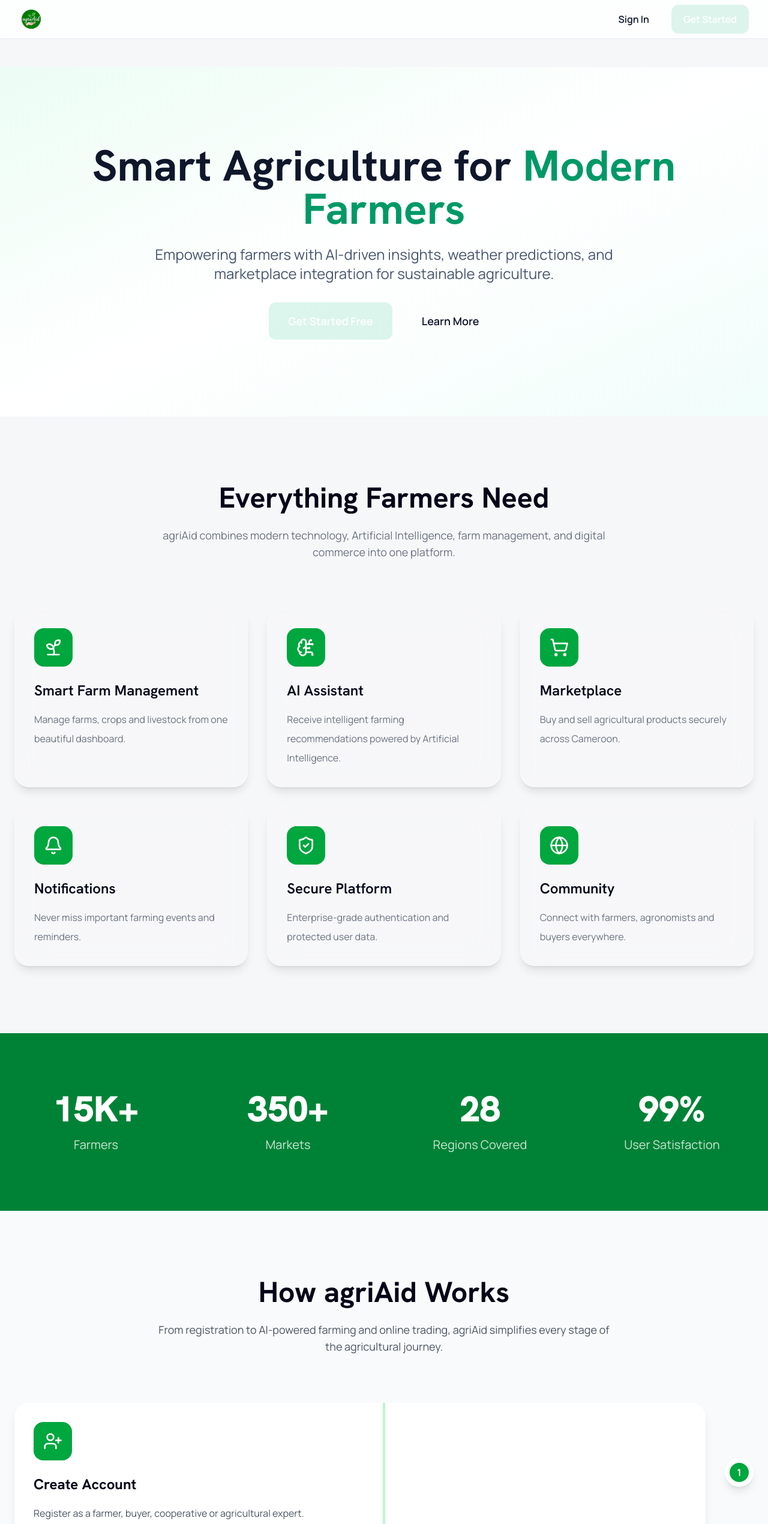
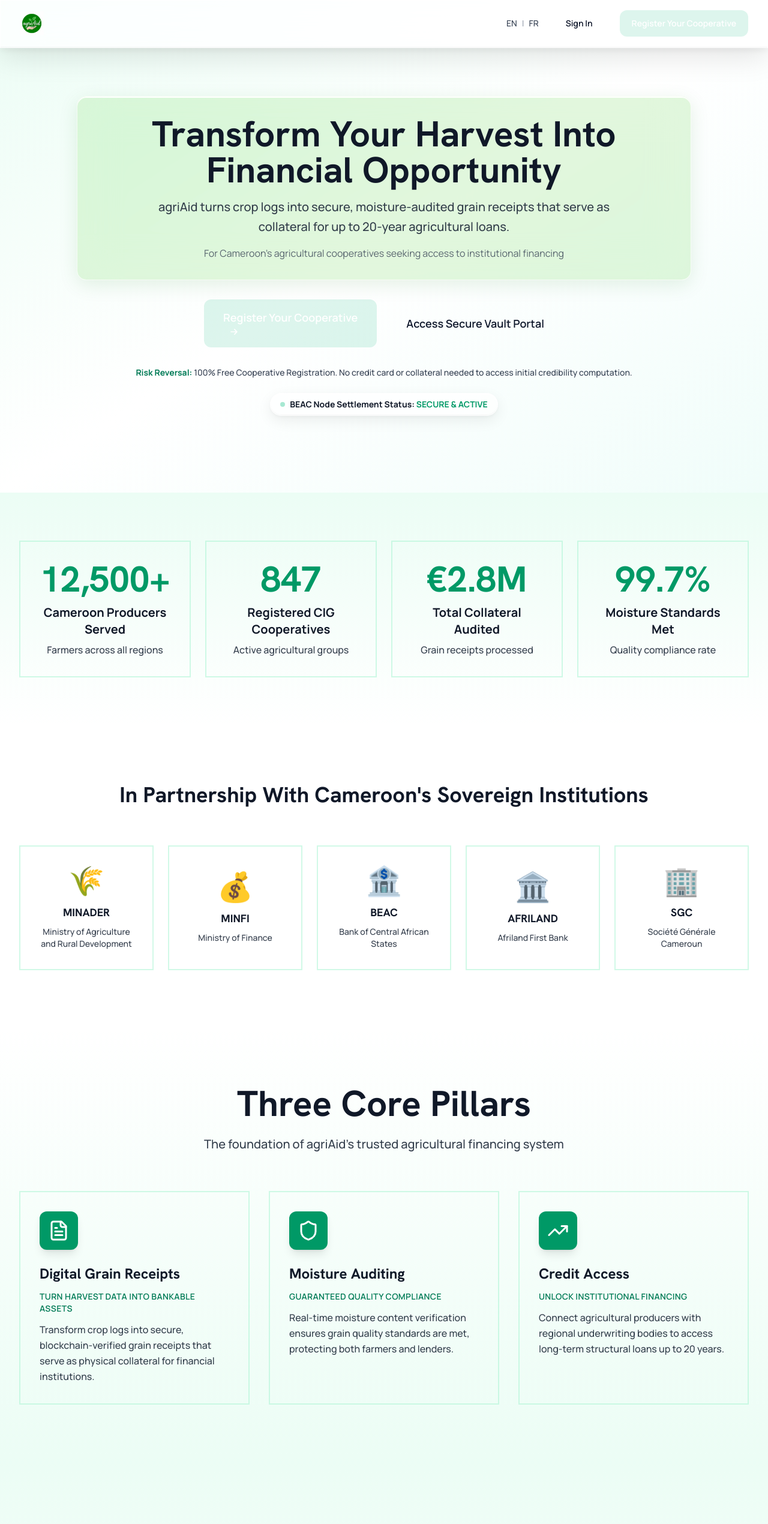
Before and after one commit to alapani-svg/agriAid-frontend, a React (Vite) app: page / in a window 1280 px wide. Shown: the top 2540 px of the page at 60% size. Built offline with nearby package versions, Linux system fonts and the light colour scheme.

Commit message:
Frontend Modifications

```diff
--- a/src/App.tsx
+++ b/src/App.tsx
@@ -1,10 +1,11 @@
 import LandingPage from "./modules/Landing/pages/LandingPage";
-import MainLayout from "./layouts/MainLayout";
+import Navigation from "./modules/Landing/components/Navigation/Navigation";
 
 export default function App() {
   return (
-    <MainLayout>
+    <>
+      <Navigation />
       <LandingPage />
-    </MainLayout>
+    </>
   );
 }
--- a/src/modules/Landing/components/Features/Features.tsx
+++ b/src/modules/Landing/components/Features/Features.tsx
@@ -1,85 +1,64 @@
 import {
-    Sprout,
-    ShoppingCart,
-    BrainCircuit,
-    Bell,
-    ShieldCheck,
-    Globe,
+    FileText,
+    Shield,
+    TrendingUp,
 } from "lucide-react";
-import FeatureCard from "./FeatureCard";
 
-const features = [
+const pillars = [
   {
-        icon: Sprout,
-        title: "Smart Farm Management",
-        description:
-            "Manage farms, crops and livestock from one beautiful dashboard.",
+    icon: FileText,
+    title: "Digital Grain Receipts",
+    description: "Transform crop logs into secure, blockchain-verified grain receipts that serve as physical collateral for financial institutions.",
+    benefit: "Turn harvest data into bankable assets"
   },
   {
-        icon: BrainCircuit,
-        title: "AI Assistant",
-        description:
-            "Receive intelligent farming recommendations powered by Artificial Intelligence.",
+    icon: Shield,
+    title: "Moisture Auditing",
+    description: "Real-time moisture content verification ensures grain quality standards are met, protecting both farmers and lenders.",
+    benefit: "Guaranteed quality compliance"
   },
   {
-        icon: ShoppingCart,
-        title: "Marketplace",
-        description:
-            "Buy and sell agricultural products securely across Cameroon.",
-    },
-    {
-        icon: Bell,
-        title: "Notifications",
-        description:
-            "Never miss important farming events and reminders.",
-    },
-    {
-        icon: ShieldCheck,
-        title: "Secure Platform",
-        description:
-            "Enterprise-grade authentication and protected user data.",
-    },
-    {
-        icon: Globe,
-        title: "Community",
-        description:
-            "Connect with farmers, agronomists and buyers everywhere.",
+    icon: TrendingUp,
+    title: "Credit Access",
+    description: "Connect agricultural producers with regional underwriting bodies to access long-term structural loans up to 20 years.",
+    benefit: "Unlock institutional financing"
   },
 ];
 
 export default function Features() {
   return (
-        <section className="py-28 px-6">
-            <div className="max-w-7xl mx-auto">
-
-                <div className="text-center mb-20">
-
-                    <h2 className="text-5xl font-bold">
-                        Everything Farmers Need
+    <section className="py-24 bg-gradient-to-b from-white to-emerald-50">
+      <div className="max-w-7xl mx-auto px-4 sm:px-6 lg:px-8">
+        <div className="text-center mb-16">
+          <h2 className="text-4xl sm:text-5xl lg:text-6xl font-bold text-gray-900 mb-6 font-headline opacity-100">
+            Three Core Pillars
           </h2>
-
-                    <p className="mt-6 text-gray-500 max-w-3xl mx-auto text-lg">
-                        agriAid combines modern technology,
-                        Artificial Intelligence,
-                        farm management,
-                        and digital commerce into one platform.
+          <p className="text-xl text-gray-800 max-w-3xl mx-auto opacity-90 font-medium">
+            The foundation of agriAid's trusted agricultural financing system
           </p>
-
         </div>
 
-                <div className="grid lg:grid-cols-3 md:grid-cols-2 gap-8">
-
-                    {features.map((feature) => (
-                        <FeatureCard
-                            key={feature.title}
-                            icon={feature.icon}
-                            title={feature.title}
-                            description={feature.description}
-                        />
+        <div className="grid md:grid-cols-3 gap-8">
+          {pillars.map((pillar, index) => (
+            <div
+              key={pillar.title}
+              className={`liquid-glass-card p-8 afd${index + 1} border-2 border-emerald-200/50 hover:border-emerald-400/70`}
+            >
+              <div className="w-16 h-16 bg-emerald-600 rounded-xl flex items-center justify-center mb-6 shadow-lg">
+                <pillar.icon className="w-9 h-9 text-white" />
+              </div>
+              <h3 className="text-2xl font-bold text-gray-900 mb-3 font-headline">
+                {pillar.title}
+              </h3>
+              <p className="text-emerald-700 font-semibold text-sm mb-3 uppercase tracking-wide">
+                {pillar.benefit}
+              </p>
+              <p className="text-gray-800 leading-relaxed font-medium opacity-90">
+                {pillar.description}
+              </p>
+            </div>
           ))}
-
         </div>
-
       </div>
     </section>
   );
--- /dev/null
+++ b/src/modules/Landing/components/Footer/Footer.tsx
@@ -0,0 +1,27 @@
+export default function Footer() {
+  return (
+    <footer className="liquid-glass border-t border-white/40 py-12">
+      <div className="max-w-7xl mx-auto px-4 sm:px-6 lg:px-8">
+        <div className="text-center">
+          <p className="text-gray-600 mb-4">
+            © 2024 AgriAid Cameroon. All rights reserved.
+          </p>
+          <p className="text-sm text-gray-500">
+            Ministry of Agriculture & Ministry of Finance, Republic of Cameroon
+          </p>
+          <div className="flex justify-center gap-6 mt-6">
+            <a href="#" className="text-sm text-gray-600 hover:text-emerald-600 transition-colors">
+              Privacy Policy
+            </a>
+            <a href="#" className="text-sm text-gray-600 hover:text-emerald-600 transition-colors">
+              Terms of Service
+            </a>
+            <a href="#" className="text-sm text-gray-600 hover:text-emerald-600 transition-colors">
+              Contact
+            </a>
+          </div>
+        </div>
+      </div>
+    </footer>
+  );
+}
--- a/src/modules/Landing/components/Hero/Hero.tsx
+++ b/src/modules/Landing/components/Hero/Hero.tsx
@@ -2,19 +2,42 @@
 
 export default function Hero() {
   return (
-    <section className="relative overflow-hidden bg-gradient-to-br from-emerald-50 via-white to-teal-50 py-20 sm:py-32">
+    <section className="relative overflow-hidden bg-gradient-to-br from-emerald-50 via-white to-teal-50 pt-32 pb-20 sm:pt-40 sm:pb-32">
       <div className="max-w-7xl mx-auto px-4 sm:px-6 lg:px-8">
         <div className="text-center">
-          <h1 className="text-5xl sm:text-6xl lg:text-7xl font-bold text-slate-900 mb-6">
-            Smart Agriculture for
-            <span className="text-emerald-600"> Modern Farmers</span>
-          </h1>
-          <p className="text-xl sm:text-2xl text-slate-600 mb-8 max-w-3xl mx-auto">
-            Empowering farmers with AI-driven insights, weather predictions, and marketplace integration for sustainable agriculture.
-          </p>
-          <div className="flex flex-col sm:flex-row gap-4 justify-center">
-            <Button size="lg">Get Started Free</Button>
-            <Button variant="outline" size="lg">Learn More</Button>
+          <div className="liquid-glass-emerald rounded-2xl p-8 mb-8 max-w-5xl mx-auto animate-fade-up">
+            <h1 className="text-4xl sm:text-5xl lg:text-6xl font-bold text-gray-900 mb-4 font-headline opacity-100">
+              Transform Your Harvest Into Financial Opportunity
+            </h1>
+            <p className="text-lg sm:text-xl text-gray-800 leading-relaxed max-w-3xl mx-auto opacity-90 font-medium">
+              agriAid turns crop logs into secure, moisture-audited grain receipts that serve as collateral for up to 20-year agricultural loans.
+            </p>
+            <p className="text-base text-gray-700 mt-4 max-w-2xl mx-auto opacity-80">
+              For Cameroon's agricultural cooperatives seeking access to institutional financing
+            </p>
+          </div>
+
+          <div className="flex flex-col sm:flex-row gap-4 justify-center mb-8 afd1">
+            <Button size="lg" className="text-base font-semibold">
+              Register Your Cooperative
+              <svg className="ml-2 w-5 h-5" fill="none" stroke="currentColor" viewBox="0 0 24 24">
+                <path strokeLinecap="round" strokeLinejoin="round" strokeWidth={2} d="M13 7l5 5m0 0l-5 5m5-5H6" />
+              </svg>
+            </Button>
+            <Button variant="outline" size="lg" className="text-base font-semibold">
+              Access Secure Vault Portal
+            </Button>
+          </div>
+
+          <div className="text-sm text-gray-700 mb-6 afd2 font-medium">
+            <span className="text-emerald-700 font-bold">Risk Reversal:</span> 100% Free Cooperative Registration. No credit card or collateral needed to access initial credibility computation.
+          </div>
+
+          <div className="inline-flex items-center gap-2 liquid-glass rounded-full px-4 py-2 afd3">
+            <div className="w-2 h-2 bg-emerald-500 rounded-full status-live"></div>
+            <span className="text-sm font-bold text-gray-900">
+              BEAC Node Settlement Status: <span className="text-emerald-600">SECURE & ACTIVE</span>
+            </span>
           </div>
         </div>
       </div>
--- a/src/modules/Landing/components/HowItWorks/HowItWorks.tsx
+++ b/src/modules/Landing/components/HowItWorks/HowItWorks.tsx
@@ -1,129 +1,71 @@
 import {
     UserPlus,
-    Tractor,
-    BrainCircuit,
-    ShoppingBasket,
+    FileText,
+    ShieldCheck,
     TrendingUp,
 } from "lucide-react";
 
 const steps = [
   {
     icon: UserPlus,
-        title: "Create Account",
-        description:
-            "Register as a farmer, buyer, cooperative or agricultural expert.",
+    title: "Register Cooperative",
+    description: "Create your cooperative profile and add member farmers to the platform.",
   },
   {
-        icon: Tractor,
-        title: "Manage Your Farm",
-        description:
-            "Add farms, crops and livestock from one centralized dashboard.",
+    icon: FileText,
+    title: "Log Crop Production",
+    description: "Record harvest data and generate digital grain receipts with moisture certification.",
   },
   {
-        icon: BrainCircuit,
-        title: "Receive AI Advice",
-        description:
-            "Get intelligent recommendations for planting, diseases and productivity.",
-    },
-    {
-        icon: ShoppingBasket,
-        title: "Buy & Sell",
-        description:
-            "Access the digital marketplace to sell produce or purchase farming inputs.",
+    icon: ShieldCheck,
+    title: "Quality Verification",
+    description: "Grain samples undergo moisture auditing to meet international quality standards.",
   },
   {
     icon: TrendingUp,
-        title: "Grow Your Business",
-        description:
-            "Track performance and improve productivity with powerful analytics.",
+    title: "Access Financing",
+    description: "Use verified grain receipts as collateral to secure long-term agricultural loans.",
   },
 ];
 
 export default function HowItWorks() {
   return (
-        <section className="py-28 bg-gray-50">
-
-            <div className="max-w-7xl mx-auto px-6">
-
-                <div className="text-center mb-20">
-
-                    <h2 className="text-5xl font-bold">
-                        How agriAid Works
+    <section className="py-24 bg-gradient-to-b from-emerald-50 to-white">
+      <div className="max-w-7xl mx-auto px-4 sm:px-6 lg:px-8">
+        <div className="text-center mb-16">
+          <h2 className="text-4xl sm:text-5xl lg:text-6xl font-bold text-gray-900 mb-6 font-headline opacity-100">
+            How It Works
           </h2>
-
-                    <p className="mt-6 text-gray-600 max-w-3xl mx-auto text-lg">
-                        From registration to AI-powered farming and online
-                        trading, agriAid simplifies every stage of the
-                        agricultural journey.
+          <p className="text-xl text-gray-800 max-w-3xl mx-auto opacity-90 font-medium">
+            Simple steps to transform your harvest into financial opportunity
           </p>
-
         </div>
 
-                <div className="relative">
-
-                    <div className="hidden lg:block absolute left-1/2 top-0 bottom-0 w-1 bg-green-200 -translate-x-1/2" />
-
-                    <div className="space-y-12">
-
+        <div className="grid md:grid-cols-2 lg:grid-cols-4 gap-6">
           {steps.map((step, index) => {
-
             const Icon = step.icon;
-
             return (
-
               <div
                 key={step.title}
-                                    className={`
-                                        flex
-                                        flex-col
-                                        lg:flex-row
-                                        items-center
-                                        gap-8
-                                        ${index % 2 !== 0 && "lg:flex-row-reverse"}
-                                    `}
+                className={`liquid-glass-card p-8 afd${index + 1} border-2 border-emerald-200/50 hover:border-emerald-400/70`}
               >
-
-                                    <div className="flex-1">
-
-                                        <div className="bg-white rounded-3xl shadow-lg p-8">
-
-                                            <div className="w-16 h-16 rounded-2xl bg-green-600 flex items-center justify-center mb-6">
-
-                                                <Icon
-                                                    size={32}
-                                                    className="text-white"
-                                                />
-
+                <div className="w-14 h-14 bg-emerald-600 rounded-xl flex items-center justify-center mb-5 shadow-lg">
+                  <Icon className="w-8 h-8 text-white" />
                 </div>
-
-                                            <h3 className="text-2xl font-bold mb-4">
+                <div className="w-10 h-10 bg-emerald-600 rounded-full flex items-center justify-center text-white font-bold text-lg mb-4 shadow-md">
+                  {index + 1}
+                </div>
+                <h3 className="text-xl font-bold text-gray-900 mb-3 font-headline">
                   {step.title}
                 </h3>
-
-                                            <p className="text-gray-600 leading-8">
+                <p className="text-base text-gray-800 leading-relaxed font-medium opacity-90">
                   {step.description}
                 </p>
-
               </div>
-
+            );
+          })}
         </div>
-
-                                    <div className="hidden lg:flex w-12 h-12 rounded-full bg-green-600 border-8 border-white items-center justify-center text-white font-bold shadow-lg">
-                                        {index + 1}
       </div>
-
-                                </div>
-
-                            );
-
-                        })}
-
-                    </div>
-
-                </div>
-
-            </div>
-
     </section>
   );
 }
--- a/src/modules/Landing/components/Navigation/Navigation.tsx
+++ b/src/modules/Landing/components/Navigation/Navigation.tsx
@@ -3,13 +3,18 @@
 
 export default function Navigation() {
   return (
-    <nav className="fixed top-0 left-0 right-0 z-50 bg-white/80 backdrop-blur-md border-b border-slate-200">
+    <nav className="fixed top-0 left-0 right-0 z-50 liquid-glass border-b border-white/40">
       <div className="max-w-7xl mx-auto px-4 sm:px-6 lg:px-8">
-        <div className="flex items-center justify-between h-16">
+        <div className="flex items-center justify-between h-20">
           <Logo />
-          <div className="flex items-center gap-4">
-            <Button variant="outline">Sign In</Button>
-            <Button>Get Started</Button>
+          <div className="flex items-center gap-6">
+            <div className="flex items-center gap-2 text-sm font-medium text-gray-700">
+              <button className="hover:text-emerald-600 transition-colors">EN</button>
+              <span className="text-gray-400">|</span>
+              <button className="hover:text-emerald-600 transition-colors">FR</button>
+            </div>
+            <Button variant="outline" className="text-sm">Sign In</Button>
+            <Button className="text-sm">Register Your Cooperative</Button>
           </div>
         </div>
       </div>
--- /dev/null
+++ b/src/modules/Landing/components/Partnerships/Partnerships.tsx
@@ -0,0 +1,51 @@
+const partners = [
+  {
+    name: "MINADER",
+    fullName: "Ministry of Agriculture and Rural Development",
+    icon: "🌾"
+  },
+  {
+    name: "MINFI",
+    fullName: "Ministry of Finance",
+    icon: "💰"
+  },
+  {
+    name: "BEAC",
+    fullName: "Bank of Central African States",
+    icon: "🏦"
+  },
+  {
+    name: "AFRILAND",
+    fullName: "Afriland First Bank",
+    icon: "🏛️"
+  },
+  {
+    name: "SGC",
+    fullName: "Société Générale Cameroun",
+    icon: "🏢"
+  }
+];
+
+export default function Partnerships() {
+  return (
+    <section className="py-24 bg-white">
+      <div className="max-w-7xl mx-auto px-4 sm:px-6 lg:px-8">
+        <h2 className="text-3xl sm:text-4xl font-bold text-center text-gray-900 mb-16 font-headline opacity-100">
+          In Partnership With Cameroon's Sovereign Institutions
+        </h2>
+        <div className="grid grid-cols-2 md:grid-cols-3 lg:grid-cols-5 gap-6">
+          {partners.map((partner, index) => (
+            <div
+              key={partner.name}
+              className={`liquid-glass-card p-8 flex flex-col items-center justify-center text-center afd${index + 1} border-2 border-emerald-200/50 hover:border-emerald-400/70`}
+            >
+              <div className="text-5xl mb-4">{partner.icon}</div>
+              <h3 className="font-bold text-gray-900 text-lg mb-2">{partner.name}</h3>
+              <p className="text-sm text-gray-800 font-medium opacity-90">{partner.fullName}</p>
+            </div>
+          ))}
+        </div>
+      </div>
+    </section>
+  );
+}
--- a/src/modules/Landing/components/Statistics/Statistics.tsx
+++ b/src/modules/Landing/components/Statistics/Statistics.tsx
@@ -1,53 +1,49 @@
 const stats = [
   {
-        number: "15K+",
-        title: "Farmers"
+    number: "12,500+",
+    title: "Cameroon Producers Served",
+    description: "Farmers across all regions"
   },
   {
-        number: "350+",
-        title: "Markets"
+    number: "847",
+    title: "Registered CIG Cooperatives",
+    description: "Active agricultural groups"
   },
   {
-        number: "28",
-        title: "Regions Covered"
+    number: "€2.8M",
+    title: "Total Collateral Audited",
+    description: "Grain receipts processed"
   },
   {
-        number: "99%",
-        title: "User Satisfaction"
+    number: "99.7%",
+    title: "Moisture Standards Met",
+    description: "Quality compliance rate"
   },
 ];
 
 export default function Statistics() {
   return (
-        <section className="py-24 bg-green-700 text-white">
-
-            <div className="max-w-7xl mx-auto px-6">
-
-                <div className="grid md:grid-cols-2 lg:grid-cols-4 gap-12">
-
-                    {stats.map((item) => (
-
+    <section className="py-20 bg-gradient-to-b from-emerald-50 to-white">
+      <div className="max-w-7xl mx-auto px-4 sm:px-6 lg:px-8">
+        <div className="grid md:grid-cols-2 lg:grid-cols-4 gap-6">
+          {stats.map((item, index) => (
             <div
               key={item.title}
-                            className="text-center"
+              className={`liquid-glass-card p-8 text-center afd${index + 1} border-2 border-emerald-200/50 hover:border-emerald-400/70`}
             >
-
-                            <h2 className="text-6xl font-black mb-4">
+              <h2 className="text-5xl sm:text-6xl font-bold text-emerald-600 mb-3 font-headline opacity-100">
                 {item.number}
               </h2>
-
-                            <p className="text-xl opacity-80">
+              <p className="text-xl font-bold text-gray-900 mb-2 opacity-100">
                 {item.title}
               </p>
-
+              <p className="text-base text-gray-800 font-medium opacity-90">
+                {item.description}
+              </p>
             </div>
-
           ))}
-
         </div>
-
       </div>
-
     </section>
   );
 }
--- a/src/modules/Landing/pages/LandingPage.tsx
+++ b/src/modules/Landing/pages/LandingPage.tsx
@@ -2,14 +2,18 @@
 import Features from "../components/Features/Features";
 import Statistics from "../components/Statistics/Statistics";
 import HowItWorks from "../components/HowItWorks/HowItWorks";
+import Partnerships from "../components/Partnerships/Partnerships";
+import Footer from "../components/Footer/Footer";
 
 export default function LandingPage() {
     return (
         <>
             <Hero />
+            <Statistics />
+            <Partnerships />
             <Features />
-            <Statistics />
             <HowItWorks/>
+            <Footer />
         </>
     );
 }
```
Lines whose indentation alone changed are shown as unchanged.
